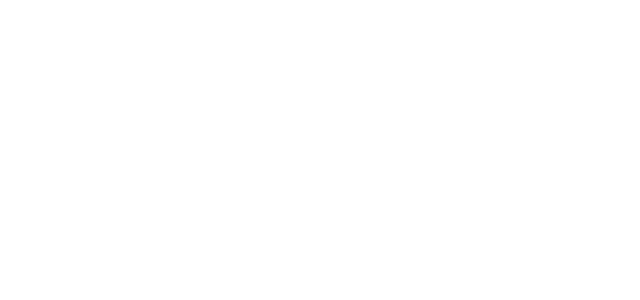
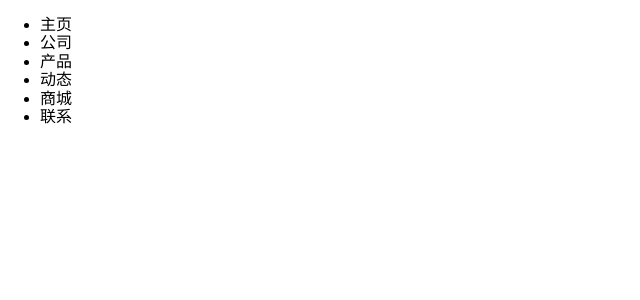
Before and after one commit to whistleStudio/sunshine3d, a Vue app: page / in a window 1280 px wide. Shown: the top 300 px of the page, without its empty margins (0-640 px from the left). Built offline with nearby package versions, Linux system fonts and the light colour scheme.

Commit message:
202201111729

```diff
--- a/package.json
+++ b/package.json
@@ -8,6 +8,8 @@
   },
   "dependencies": {
     "core-js": "^3.6.5",
+    "element-ui": "^2.15.6",
+    "normalize.css": "^8.0.1",
     "vue": "^2.6.11"
   },
   "devDependencies": {
--- a/src/App.vue
+++ b/src/App.vue
@@ -1,20 +1,20 @@
 <template>
   <div id="app">
-
+    <home/>
   </div>
 </template>
 
 <script>
+  import Home from "views/home"
 
-
-export default {
-  name: 'App',
-  components: {
-
+  export default {
+    name: 'App',
+    components: {
+      "home": Home
+    }
   }
-}
 </script>
 
 <style>
-
+  @import "assets/css/base.css";
 </style>
--- /dev/null
+++ b/src/assets/css/base.css
@@ -0,0 +1,6 @@
+@import "../../../node_modules/normalize.css/normalize.css";
+
+body {
+  margin: 0;
+  padding: 0;
+}
--- /dev/null
+++ b/src/components/common/HomeNavbar.vue
@@ -0,0 +1,37 @@
+<!--  -->
+<template>
+  <div id="navbar">
+    <div>
+      <div></div>
+      <div>
+        <ul>
+          <li>主页</li>
+          <li>公司</li>
+          <li>产品</li>
+          <li>动态</li>
+          <li>商城</li>
+          <li>联系</li>
+        </ul>
+      </div>
+    </div>
+  </div>
+</template>
+
+<script>
+export default {
+  data () {
+    return {
+      navbarList: []
+    };
+  },
+  components: {},
+}
+</script>
+
+<style lang='css' scoped>
+  #navbar {
+    position: fixed;
+    top: 0;
+
+  }
+</style>
--- /dev/null
+++ b/src/views/home.vue
@@ -0,0 +1,23 @@
+<!--  -->
+<template>
+  <div>
+    <nav-bar></nav-bar>
+  </div>
+</template>
+
+<script>
+  import HomeNavbar from "components/common/HomeNavbar"
+
+  export default {
+    data () {
+      return {
+      };
+    },
+    components: {
+      "nav-bar": HomeNavbar
+    },
+  }
+</script>
+
+<style lang='css' scoped>
+</style>
--- /dev/null
+++ b/vue.config.js
@@ -0,0 +1,12 @@
+module.exports = {
+  configureWebpack: {
+    resolve: {
+      alias: {
+        "assets": "@/assets",
+        "views": "@/views",
+        "img": "@/assets/img",
+        "components": "@/components",
+      }
+    }
+  }
+}
```
Also changed, not shown: 1 other file (tests, documents, lock files or other folders).
